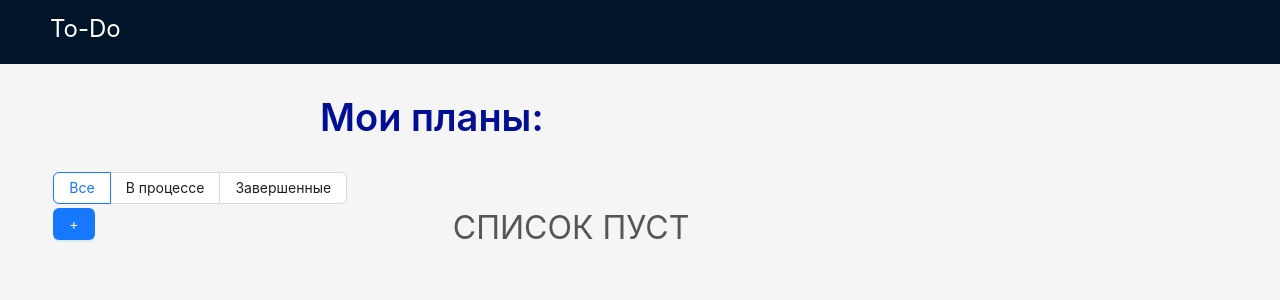
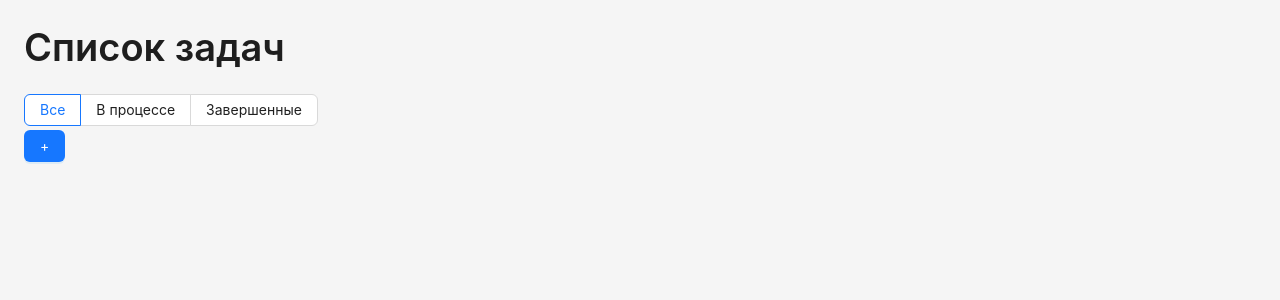
Before and after one commit to Us-Valeria/todolist-v2, a React (Vite) app: page / in a window 1280 px wide. Shown: the top 300 px of the page. Built offline with nearby package versions, Linux system fonts and the light colour scheme.

Commit message:
fix changes

```diff
--- a/src/App.tsx
+++ b/src/App.tsx
@@ -1,36 +1,18 @@
 import React from "react";
-import { Typography, Layout, GlobalToken, theme, Col, Row } from "antd";
-import { Global, css } from "@emotion/react";
+import { Layout, GlobalToken, theme, Typography } from "antd";
+import "antd/dist/reset.css";
+import { css } from "@emotion/react";
 import FilterTaskList from "./components/FilterTaskList";
-const { Header, Content } = Layout;
-const { Text } = Typography;
+
+const { Content } = Layout;
+const { Title } = Typography;
 
 const styles = (token: GlobalToken) => ({
-  global: css`
-    * {
-      margin: 0;
-      padding: 0;
-    }
-  `,
   page: css`
     min-height: 100vh;
   `,
   body: css`
-    display: flex;
-    flex-direction: column;
-    margin-top: ${token.marginLG}px;
-  `,
-  title: css`
-    color: white;
-    font-size: ${token.fontSizeHeading3}px;
-  `,
-  text: css`
-    font-size: ${token.fontSizeHeading1}px;
-    font-weight: ${token.fontWeightStrong};
-    color: #000f94;
-    @media (max-width: 720px) {
-      font-size: ${token.fontSizeHeading2}px;
-    }
+    margin: ${token.marginLG}px;
   `,
 });
 
@@ -38,22 +20,10 @@ function App() {
   const { token } = theme.useToken();
   return (
     <>
-      <Global styles={styles(token).global} />
       <Layout css={styles(token).page}>
-        <Header>
-          <Text css={styles(token).title}>To-Do</Text>
-        </Header>
         <Content css={styles(token).body}>
-          <Row>
-            <Col span={12} offset={6}>
-              <Text css={styles(token).text}>Мои планы:</Text>
-            </Col>
-          </Row>
-          <Row justify={"center"}>
-            <Col xs={{ span: 24, offset: 0 }} lg={{ span: 22, offset: 0 }}>
-              <FilterTaskList />
-            </Col>
-          </Row>
+          <Title>Список задач</Title>
+          <FilterTaskList />
         </Content>
       </Layout>
     </>
--- a/src/components/AddTask.tsx
+++ b/src/components/AddTask.tsx
@@ -15,9 +15,7 @@ function AddTask() {
   };
   const onChangeForm = (e: React.ChangeEvent<HTMLInputElement>) =>
     setTextTask(e.target.value);
-  return (
-    <>
-      {isAdd ? (
+  return isAdd ? (
     <>
       <TaskForm
         onFinish={onFinishForm}
@@ -31,8 +29,6 @@ function AddTask() {
         +
       </Button>
     </>
-      )}
-    </>
   );
 }
 export default AddTask;
--- a/src/components/FilterTaskList.tsx
+++ b/src/components/FilterTaskList.tsx
@@ -3,6 +3,7 @@ import { Flex, GlobalToken, Radio, RadioChangeEvent, theme } from "antd";
 import { css } from "@emotion/react";
 import TaskList from "./TaskList";
 import { useTasks } from "../stores/useTasks";
+import AddTask from "./AddTask";
 
 const styles = (token: GlobalToken) => ({
   content: css`
@@ -10,6 +11,11 @@ const styles = (token: GlobalToken) => ({
   `,
   list: css`
     margin-top: ${token.marginXXS}px;
+  `,
+  input: css`
+    position: sticky;
+    min-height: ${token.controlHeightXS};
+    bottom: 0;
   `,
 });
 
@@ -59,6 +65,9 @@ function FilterTaskList() {
       <div css={styles(token).list}>
         <TaskList tasks={filteredTasks} />
       </div>
+      <div css={styles(token).input}>
+        <AddTask />
+      </div>
     </div>
   );
 }
--- a/src/components/TaskForm.tsx
+++ b/src/components/TaskForm.tsx
@@ -19,8 +19,12 @@ function TaskForm({ value, onChange, onFinish }: Props) {
         form.resetFields();
       }}
     >
-      <Form.Item name="text">
-        <Input type="text" defaultValue={value} onChange={onChange} />
+      <Form.Item
+        name="text"
+        initialValue={value}
+        rules={[{ required: true, whitespace: true, message: "Введите текст" }]}
+      >
+        <Input type="text" onChange={onChange} />
       </Form.Item>
       <Form.Item>
         <Button type="primary" htmlType="submit">
--- a/src/components/TaskItem.tsx
+++ b/src/components/TaskItem.tsx
@@ -1,5 +1,5 @@
 import React, { useState } from "react";
-import { Checkbox, Typography, Space } from "antd";
+import { Checkbox, Typography, List } from "antd";
 import type { Task } from "../models/Task";
 import { useTasks } from "../stores/useTasks";
 import TaskForm from "./TaskForm";
@@ -23,12 +23,20 @@ function TaskItem({ task }: Props) {
     changeTextTask(e.target.value, task.id);
 
   return (
-    <Space>
-      <Checkbox
-        onChange={() => changeStatusTask(task.id)}
-        checked={task.completed}
-      />
-
+    <List.Item
+      actions={[
+        <Checkbox
+          key="edit-status-task"
+          onChange={() => changeStatusTask(task.id)}
+          checked={task.completed}
+        />,
+        <EditOutlined key="edit-task" onClick={() => setIsEditing(true)} />,
+        <DeleteOutlined
+          key="remove-task"
+          onClick={() => removeTask(task.id)}
+        />,
+      ]}
+    >
       {isEditing ? (
         <TaskForm
           onFinish={onFinishForm}
@@ -36,13 +44,9 @@ function TaskItem({ task }: Props) {
           onChange={onChangeForm}
         />
       ) : (
-        <>
-          <Text>{task.text}</Text>
-          <EditOutlined onClick={() => setIsEditing(true)} />
-          <DeleteOutlined onClick={() => removeTask(task.id)} />
-        </>
+        <List.Item.Meta title={<Text>{task.text}</Text>} />
       )}
-    </Space>
+    </List.Item>
   );
 }
 
--- a/src/components/TaskList.tsx
+++ b/src/components/TaskList.tsx
@@ -1,53 +1,31 @@
 import React from "react";
-import { List, Col, Row, GlobalToken, theme } from "antd";
+import { List } from "antd";
 import TaskItem from "./TaskItem";
 import type { Task } from "../models/Task";
-import AddTask from "./AddTask";
 import { css } from "@emotion/react";
 
 type Props = {
   tasks: Task[];
 };
-const styles = (token: GlobalToken) => ({
+const styles = {
   list: css`
     display: flex;
     flex-direction: column-reverse;
-    background-color: ${token.colorBorderBg};
   `,
-  text: css`
-    font-size: 2rem;
-    color: ${token.colorTextLabel};
-    text-transform: uppercase;
-  `,
-});
+};
 
 function TaskList({ tasks }: Props) {
-  const { token } = theme.useToken();
   return (
     <>
       {tasks && tasks.length > 0 ? (
         <List
-          css={styles(token).list}
-          header={<AddTask />}
+          css={styles.list}
           size="large"
           bordered
           dataSource={tasks}
-          renderItem={(task) => (
-            <List.Item>
-              <TaskItem key={task.id} task={task} />
-            </List.Item>
-          )}
+          renderItem={(task) => <TaskItem key={task.id} task={task} />}
         />
-      ) : (
-        <Row>
-          <Col flex={2}>
-            <AddTask />
-          </Col>
-          <Col flex={3}>
-            <p css={styles(token).text}>Список пуст</p>
-          </Col>
-        </Row>
-      )}
+      ) : null}
     </>
   );
 }
```
Lines whose indentation alone changed are shown as unchanged.
